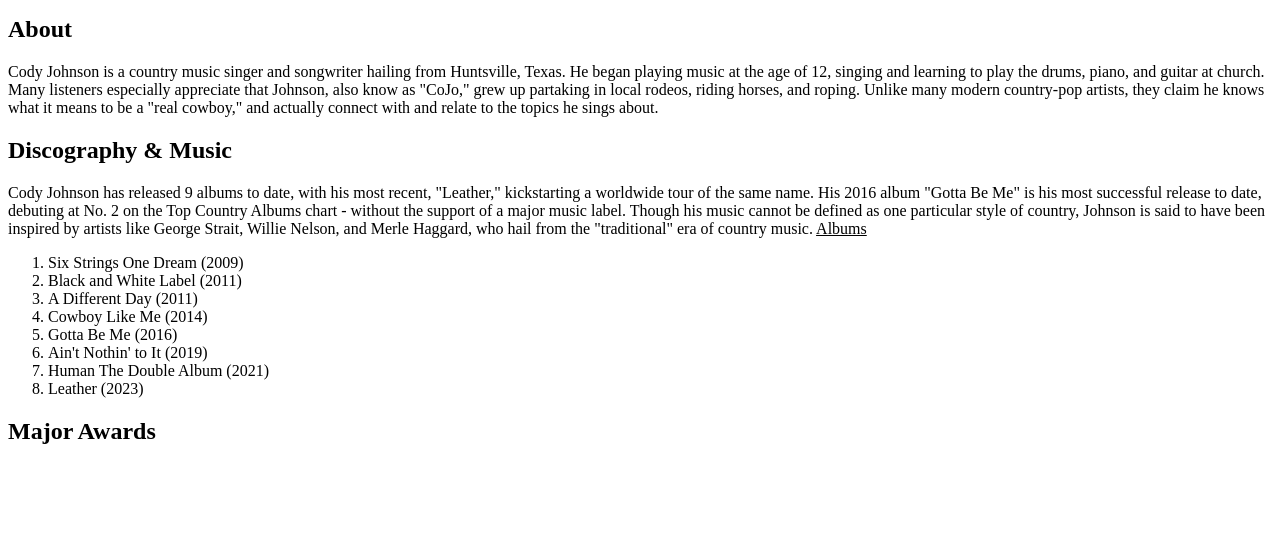
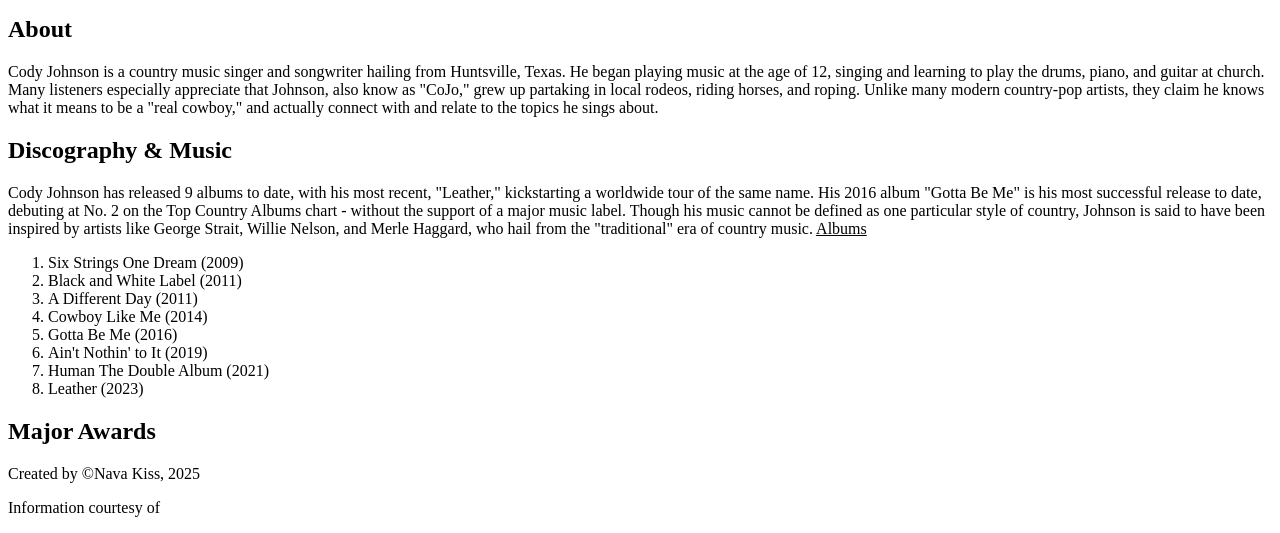
Before and after one commit to NavaKiss/m3-hw3-kiss-nava, a plain HTML site: page index.html in a window 1280 px wide. Shown: the part 1168-1701 px from the top of the page. Before the commit the page ends 1633 px from the top, so only its background shows below. Drawn offline with Linux system fonts and the light colour scheme.

Commit message:
Add footer

```diff
--- a/index.html
+++ b/index.html
@@ -31,6 +31,7 @@
 <h2>Major Awards</h2>
 </main>
 <footer>
-
+    <p>Created by &copy;Nava Kiss, 2025</p>
+    <p>Information courtesy of <a href="https://www.codyjohnsonmusic.com/about"></a></p>
 </footer>
 </html>
```
